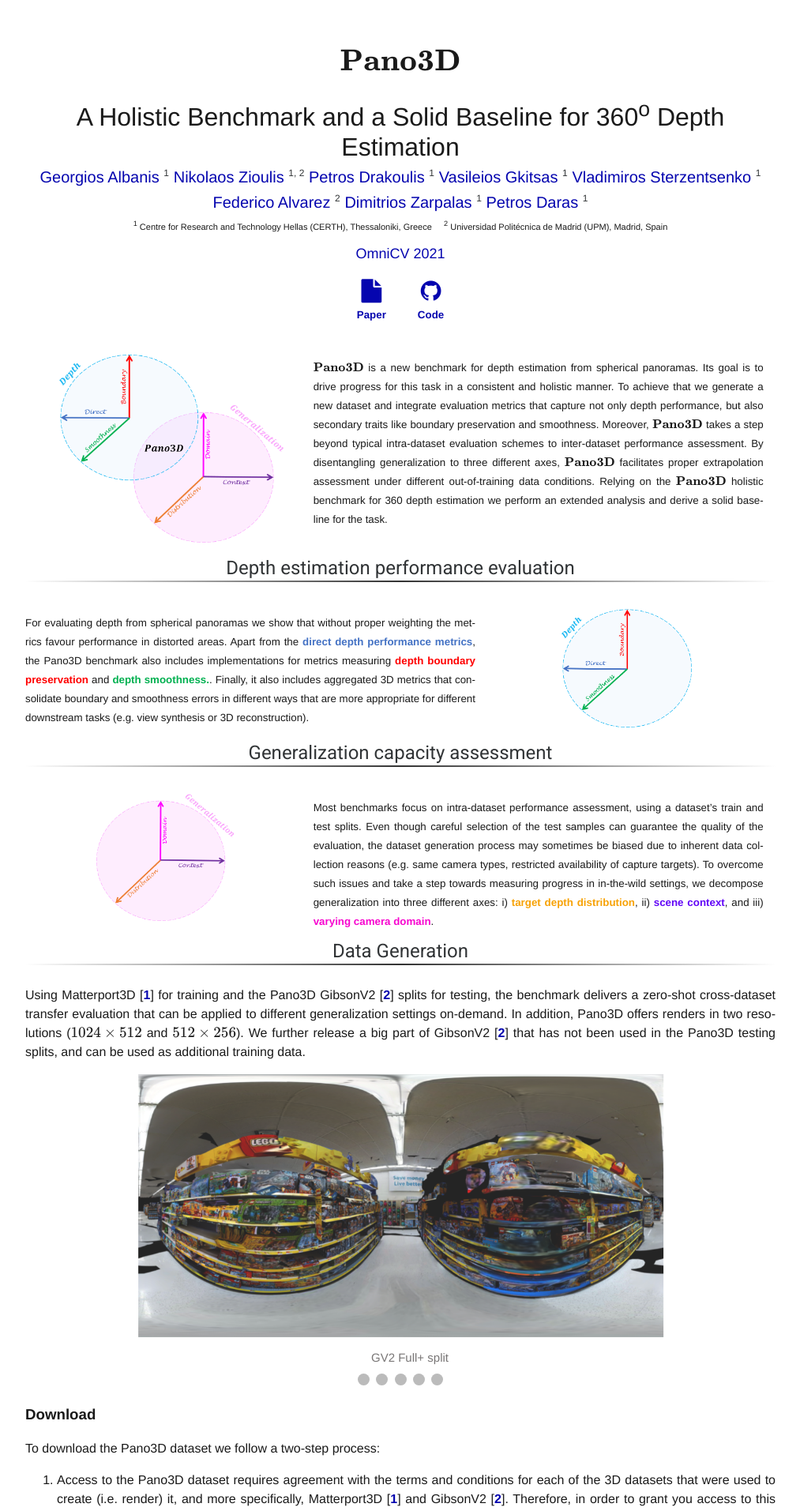
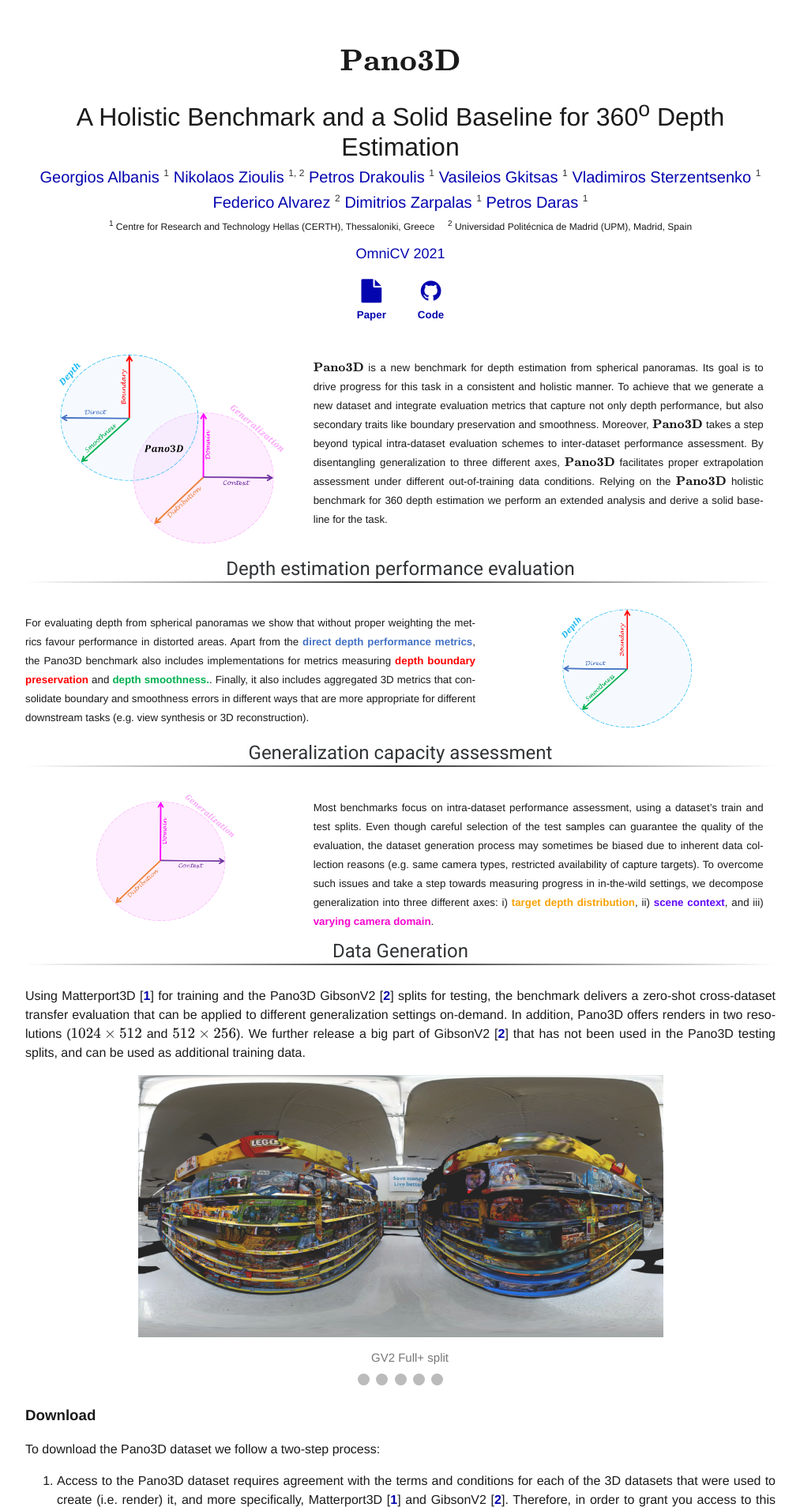
Before and after one commit to VCL3D/Pano3D, a Jekyll site: the page index.html, which Jekyll copies as it is, in a window 1280 px wide. Shown: the top 1913 px of the page at 79% size, without its empty margins (133-1146 px from the left). Built offline with Jekyll 4.4.1, drawn with Linux system fonts in a browser that asks for light colours; some web fonts are replaced; formulas are drawn with MathJax 3; a style sheet for code colours, icons or effects is not loaded.

Commit message:
Update style_project_page.css

```diff
--- a/css/style_project_page.css
+++ b/css/style_project_page.css
@@ -150,7 +150,7 @@ h1.project-title {
     font-size: 60%;
 }
 .affiliations {
-    font-size: 11px;
+    font-size: 12px;
     text-align: center;
     width: 80%;
     margin: 0 auto;
```
